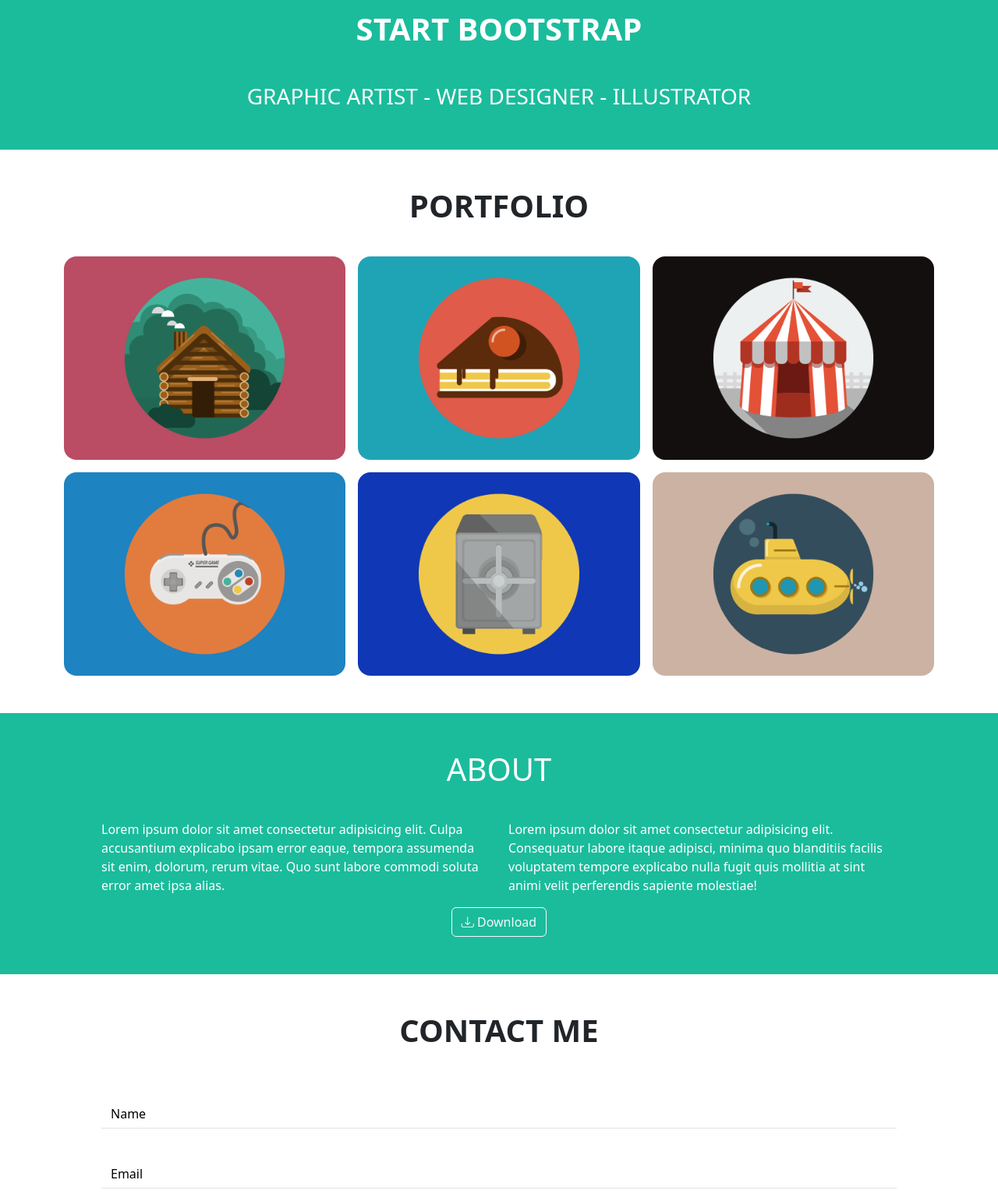
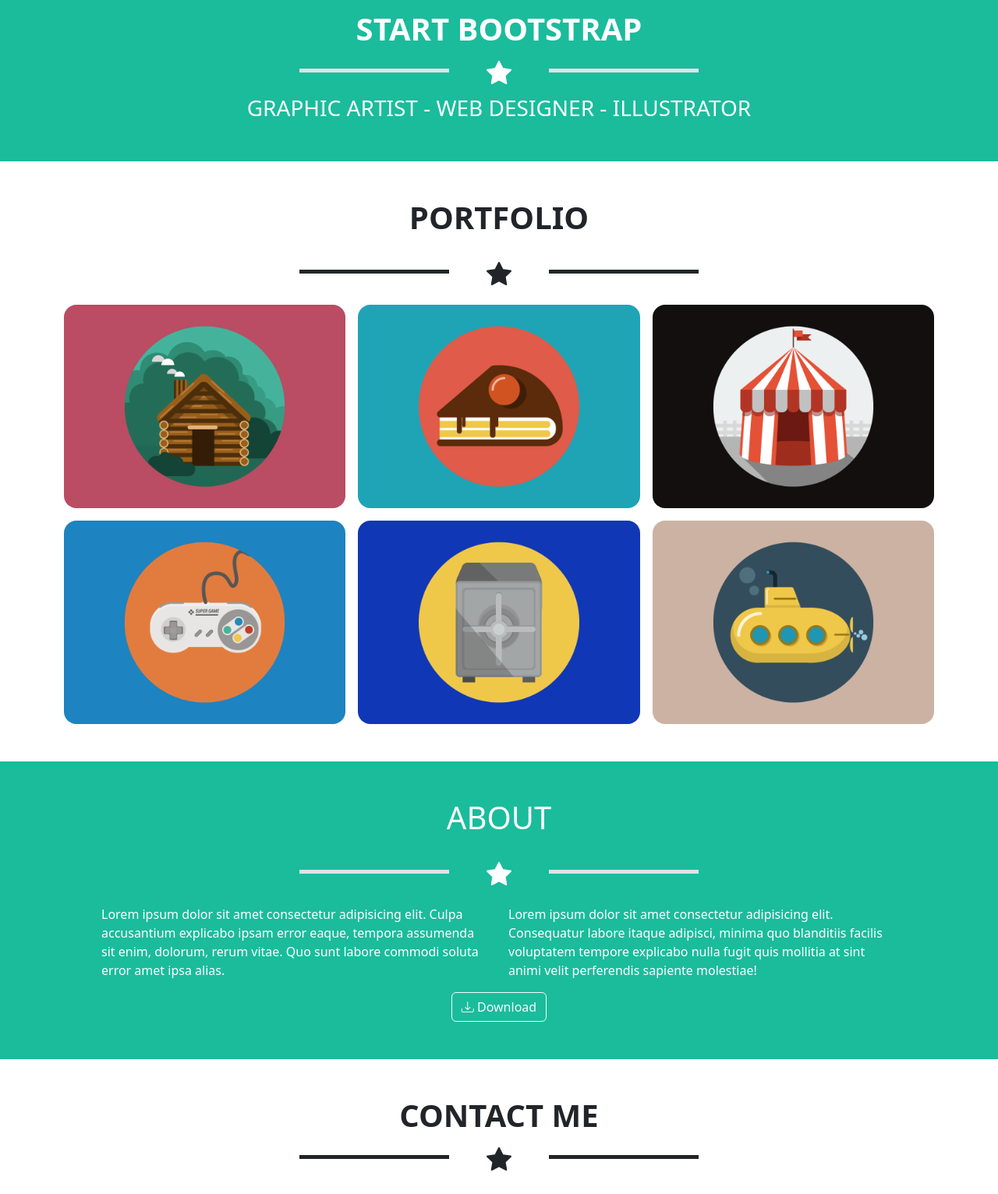
Before and after one commit to AliceCaselli/html-css-bootstrap-freelancer, a plain HTML site: page index.html in a window 1280 px wide. Shown: the part 340-1872 px from the top of the page at 78% size. Drawn offline with nearby package versions, Linux system fonts and the light colour scheme.

Commit message:
last changes

```diff
--- a/css/style.css
+++ b/css/style.css
@@ -28,6 +28,11 @@
     max-width: 200px;
 }
 
+/* .__color-text .border-bottom .border-5 .px-5 .mb-4{
+    border-color: #2c3e50;
+    opacity: 0;
+} */
+
 
 .form-control::placeholder{
     color: black;
@@ -39,6 +44,11 @@
 }
 
 
+.fs-6 .fa-brands .fa-facebook-f .border .p-3 .rounded-circle{
+    padding: 0 50px;
+}
+
+
 
 
 /*---footer---*/
--- a/index.html
+++ b/index.html
@@ -10,6 +10,11 @@
 
     <link href="https://cdn.jsdelivr.net/npm/bootstrap@5.3.0-alpha1/dist/css/bootstrap.min.css" rel="stylesheet" integrity="sha384-GLhlTQ8iRABdZLl6O3oVMWSktQOp6b7In1Zl3/Jr59b6EGGoI1aFkw7cmDA6j6gD" crossorigin="anonymous">
     <link rel="stylesheet" href="https://cdn.jsdelivr.net/npm/bootstrap-icons@1.10.3/font/bootstrap-icons.css">
+
+    <!-- --fontawesome-- -->
+
+    <link rel="stylesheet" href="https://cdnjs.cloudflare.com/ajax/libs/font-awesome/6.2.1/css/all.min.css" integrity="sha512-MV7K8+y+gLIBoVD59lQIYicR65iaqukzvf/nwasF0nqhPay5w/9lJmVM2hMDcnK1OnMGCdVK+iQrJ7lzPJQd1w==" crossorigin="anonymous" referrerpolicy="no-referrer" />
+
     <!-- --my css-- -->
 
     <link rel="stylesheet" href="css/style.css">
@@ -53,7 +58,17 @@
 
                     <h1 class="fs-1 fw-bold">START BOOTSTRAP</h1>
 
-                    <hr>
+                    <div class="d-flex flex-row justify-content-center">
+
+                        <div class="border-bottom border-5 px-5 mb-4"></div>
+                        <div class="border-bottom border-5 px-5 mb-4"></div>
+
+                        <i class="bi bi-star-fill mx-5 fs-2"></i>
+
+                        <div class="border-bottom border-5 px-5 mb-4"></div>
+                        <div class="border-bottom border-5 px-5 mb-4"></div>
+
+                    </div>
 
                     <div class="fs-3 __text">GRAPHIC ARTIST - WEB DESIGNER - ILLUSTRATOR</div>
 
@@ -71,7 +86,17 @@
 
                     <h2 class="fs-1 fw-bold">PORTFOLIO</h2>
 
-                    <hr>
+                    <div class="d-flex flex-row justify-content-center my-3">
+
+                        <div class="border-bottom border-5 px-5 mb-4 border-dark"></div>
+                        <div class="border-bottom border-5 px-5 mb-4 border-dark"></div>
+
+                        <i class="bi bi-star-fill mx-5 fs-2"></i>
+
+                        <div class="border-bottom border-5 px-5 mb-4 border-dark"></div>
+                        <div class="border-bottom border-5 px-5 mb-4 border-dark"></div>
+
+                    </div>
 
                 </div>
 
@@ -133,7 +158,17 @@
 
                     <h2 class="fs-1">ABOUT</h2>
 
-                    <hr>
+                    <div class="d-flex flex-row justify-content-center my-3">
+
+                        <div class="border-bottom border-5 px-5 mb-4"></div>
+                        <div class="border-bottom border-5 px-5 mb-4"></div>
+
+                        <i class="bi bi-star-fill mx-5 fs-2"></i>
+
+                        <div class="border-bottom border-5 px-5 mb-4"></div>
+                        <div class="border-bottom border-5 px-5 mb-4"></div>
+
+                    </div>
 
                     <div class="px-5">
 
@@ -166,7 +201,17 @@
 
                     <h2 class="fs-1 fw-bold">CONTACT ME</h2>
 
-                    <hr>
+                    <div class="d-flex flex-row justify-content-center">
+
+                        <div class="border-bottom border-5 px-5 mb-4 border-dark"></div>
+                        <div class="border-bottom border-5 px-5 mb-4 border-dark"></div>
+
+                        <i class="bi bi-star-fill mx-5 fs-2"></i>
+
+                        <div class="border-bottom border-5 px-5 mb-4 border-dark"></div>
+                        <div class="border-bottom border-5 px-5 mb-4 border-dark"></div>
+
+                    </div>
 
                 </div>
 
@@ -233,7 +278,18 @@
                     <div class="col-3 d-flex flex-column text-center">
 
                         <h2 class="fs-3">AROUND THE WEB</h2>
-                        <span class="fs-5">icons</span>
+                        <span class="fs-6">
+
+                            <i class="fa-brands fa-facebook-f border p-3 rounded-circle"></i>
+
+                            <i class="fa-brands fa-google-plus-g border p-3 rounded-circle"></i>
+
+                            <i class="fa-brands fa-twitter border p-3 rounded-circle"></i>
+
+                            <i class="fa-brands fa-linkedin-in border p-3 rounded-circle"></i>
+
+
+                        </span>
 
                     </div>
 
```
